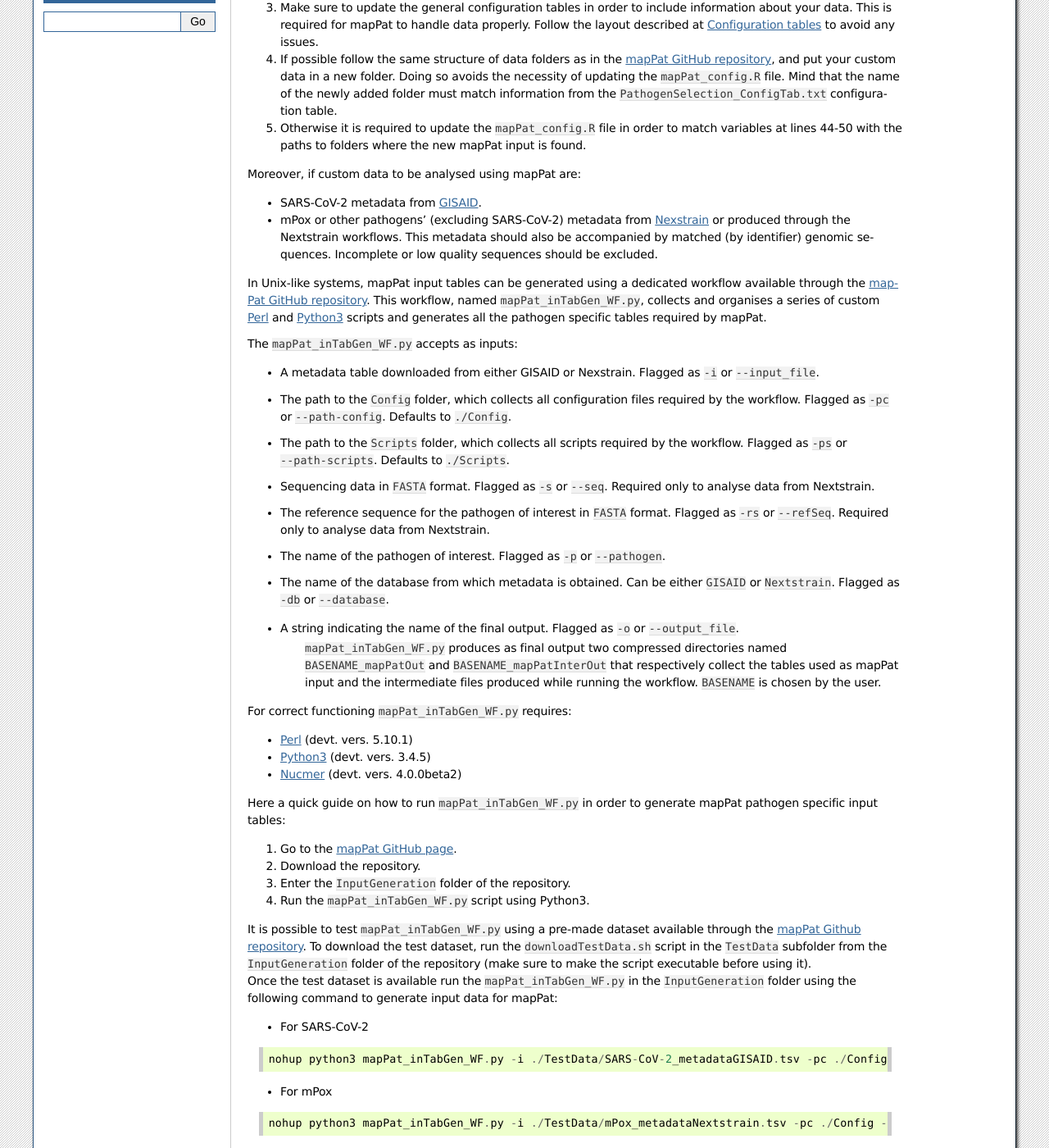
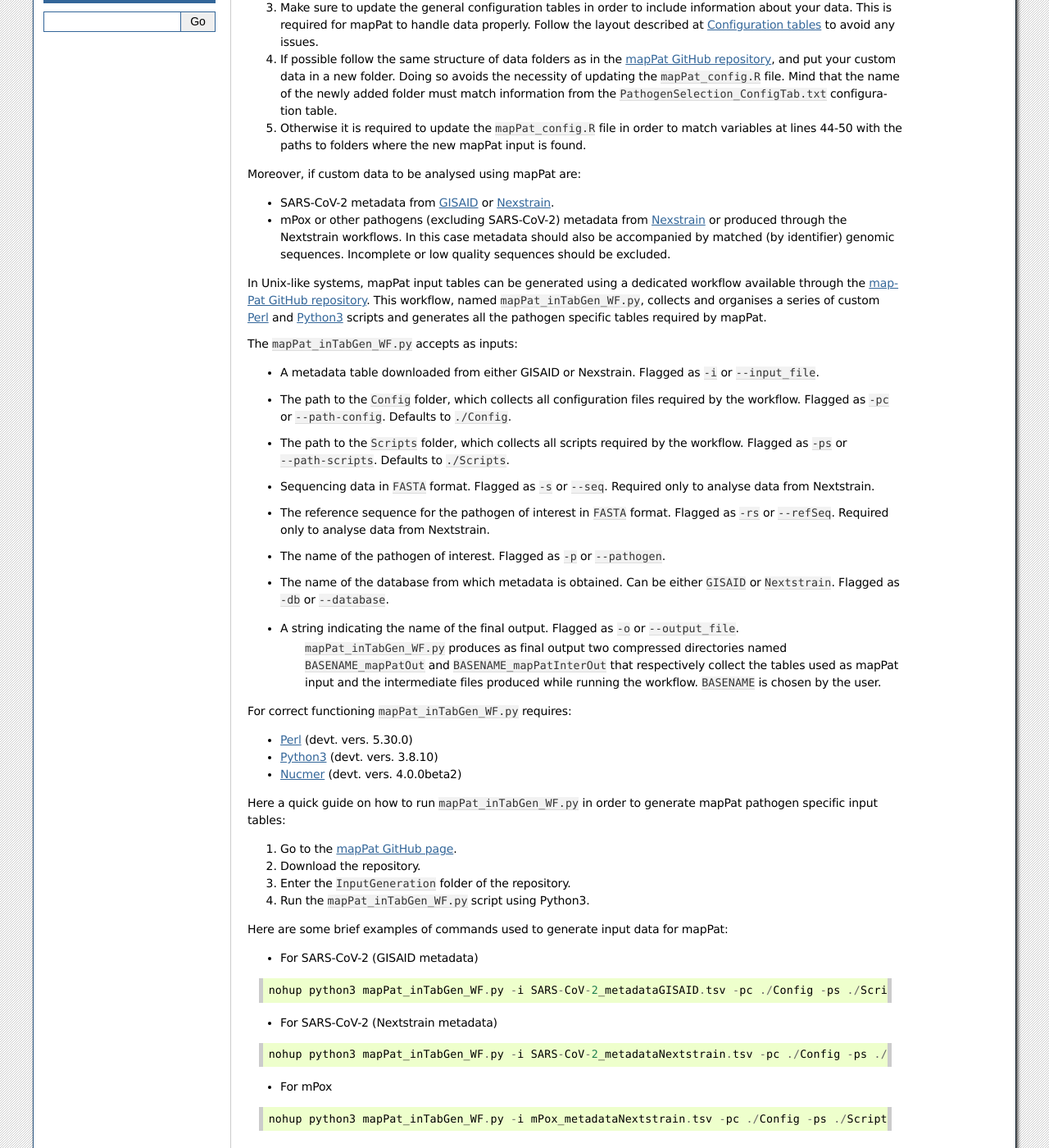
Before and after one commit to F3rika/mapPat, a Sphinx documentation site: the page built from docs/source/customGuide.rst, in a window 1280 px wide and 1400 px high, scrolled down 210 px. Shown: the whole window at 82% size. Built offline with Sphinx 7.4.7, drawn with Linux system fonts in a browser that asks for light colours.

Commit message:
Update customGuide.rst

```diff
--- a/docs/source/customGuide.rst
+++ b/docs/source/customGuide.rst
@@ -6,15 +6,15 @@
 #. When producing counts tables for custom data make sure to follow the layout described at :doc:`inReqCounts`.
 #. When producing pathogen specific configuration tables for custom data make sure to follow the layout described at :doc:`inReqConfig`.
 #. Make sure to update the general configuration tables in order to include information about your data. This is required for mapPat to handle data properly. Follow the layout described at :doc:`inReqConfig` to avoid any issues.
-#. If possible follow the same structure of data folders as in the `mapPat GitHub repository <https://github.com/F3rika/mapPat.git>`_, and put your custom data in a new folder. Doing so avoids the necessity of updating the ``mapPat_config.R`` file. Mind that the name of the newly added folder must match information from the ``PathogenSelection_ConfigTab.txt`` configuration table.
+#. If possible follow the same structure of data folders as in the `mapPat GitHub repository <https://github.com/F3rika/mapPat/tree/mapPat_Current/App/Input>`_, and put your custom data in a new folder. Doing so avoids the necessity of updating the ``mapPat_config.R`` file. Mind that the name of the newly added folder must match information from the ``PathogenSelection_ConfigTab.txt`` configuration table.
 #. Otherwise it is required to update the ``mapPat_config.R`` file in order to match variables at lines 44-50 with the paths to folders where the new mapPat input is found.
 
 Moreover, if custom data to be analysed using mapPat are:
 
-+ SARS-CoV-2 metadata from `GISAID <https://weekly.chinacdc.cn/en/article/doi/10.46234/ccdcw2021.255>`_.
-+ mPox or other pathogens’ (excluding SARS-CoV-2) metadata from `Nexstrain <https://nextstrain.org/>`_ or produced through the Nextstrain workflows. This metadata should also be accompanied by matched (by identifier) genomic sequences. Incomplete or low quality sequences should be excluded.
++ SARS-CoV-2 metadata from `GISAID <https://weekly.chinacdc.cn/en/article/doi/10.46234/ccdcw2021.255>`_ or `Nexstrain <https://nextstrain.org/>`_.
++ mPox or other pathogens (excluding SARS-CoV-2) metadata from `Nexstrain <https://nextstrain.org/>`_ or produced through the Nextstrain workflows. In this case metadata should also be accompanied by matched (by identifier) genomic sequences. Incomplete or low quality sequences should be excluded.
 
-In Unix-like systems, mapPat input tables can be generated using a dedicated workflow available through the `mapPat GitHub repository <https://github.com/F3rika/mapPat.git>`_. This workflow, named ``mapPat_inTabGen_WF.py``, collects and organises a series of custom `Perl <https://www.perl.org/>`_ and `Python3 <https://www.python.org/>`_ scripts and generates all the pathogen specific tables required by mapPat.
+In Unix-like systems, mapPat input tables can be generated using a dedicated workflow available through the `mapPat GitHub repository <https://github.com/F3rika/mapPat/tree/mapPat_Current/InputGeneration>`_. This workflow, named ``mapPat_inTabGen_WF.py``, collects and organises a series of custom `Perl <https://www.perl.org/>`_ and `Python3 <https://www.python.org/>`_ scripts and generates all the pathogen specific tables required by mapPat.
 
 The ``mapPat_inTabGen_WF.py`` accepts as inputs:
 
@@ -30,8 +30,8 @@
 
 For correct functioning ``mapPat_inTabGen_WF.py`` requires:
 
-+ `Perl <https://www.perl.org/>`_ (devt. vers. 5.10.1)
-+ `Python3 <https://www.python.org/>`_ (devt. vers. 3.4.5)
++ `Perl <https://www.perl.org/>`_ (devt. vers. 5.30.0)
++ `Python3 <https://www.python.org/>`_ (devt. vers. 3.8.10)
 + `Nucmer <https://github.com/mummer4/mummer>`_ (devt. vers. 4.0.0beta2)
 
 Here a quick guide on how to run ``mapPat_inTabGen_WF.py`` in order to generate mapPat pathogen specific input tables:
@@ -41,17 +41,22 @@
 #. Enter the ``InputGeneration`` folder of the repository.
 #. Run the ``mapPat_inTabGen_WF.py`` script using Python3.
 
-| It is possible to test ``mapPat_inTabGen_WF.py`` using a pre-made dataset available through the `mapPat Github repository <https://github.com/F3rika/mapPat>`__. To download the test dataset, run the ``downloadTestData.sh`` script in the ``TestData`` subfolder from the ``InputGeneration`` folder of the repository (make sure to make the script executable before using it).
-| Once the test dataset is available run the ``mapPat_inTabGen_WF.py`` in the ``InputGeneration`` folder  using the following command to generate input data for mapPat:
+| Here are some brief examples of commands used to generate input data for mapPat:
 
-+ For SARS-CoV-2
++ For SARS-CoV-2 (GISAID metadata)
 
 ::
 
- nohup python3 mapPat_inTabGen_WF.py -i ./TestData/SARS-CoV-2_metadataGISAID.tsv -pc ./Config -ps ./Scripts -p SARS-CoV-2 -db GISAID -o SARS-CoV-2_testData &
+ nohup python3 mapPat_inTabGen_WF.py -i SARS-CoV-2_metadataGISAID.tsv -pc ./Config -ps ./Scripts -p SARS-CoV-2 -db GISAID -o SARS-CoV-2_metadataGISAID &
+
++ For SARS-CoV-2 (Nextstrain metadata)
+
+::
+
+ nohup python3 mapPat_inTabGen_WF.py -i SARS-CoV-2_metadataNextstrain.tsv -pc ./Config -ps ./Scripts -p SARS-CoV-2 -db Nextstrain -o SARS-CoV-2_metadataNextstrain &
 
 + For mPox
 
 ::
 
- nohup python3 mapPat_inTabGen_WF.py -i ./TestData/mPox_metadataNextstrain.tsv -pc ./Config -ps ./Scripts -s ./TestData/mPox_sequences.fasta -rs ./TestData/mPox_reference.fasta -p mPox -db Nextstrain -o mPox_testData &
+ nohup python3 mapPat_inTabGen_WF.py -i mPox_metadataNextstrain.tsv -pc ./Config -ps ./Scripts -s mPox_sequences.fasta -rs mPox_reference.fasta -p mPox -db Nextstrain -o mPox_metadataNextstrain &
```
